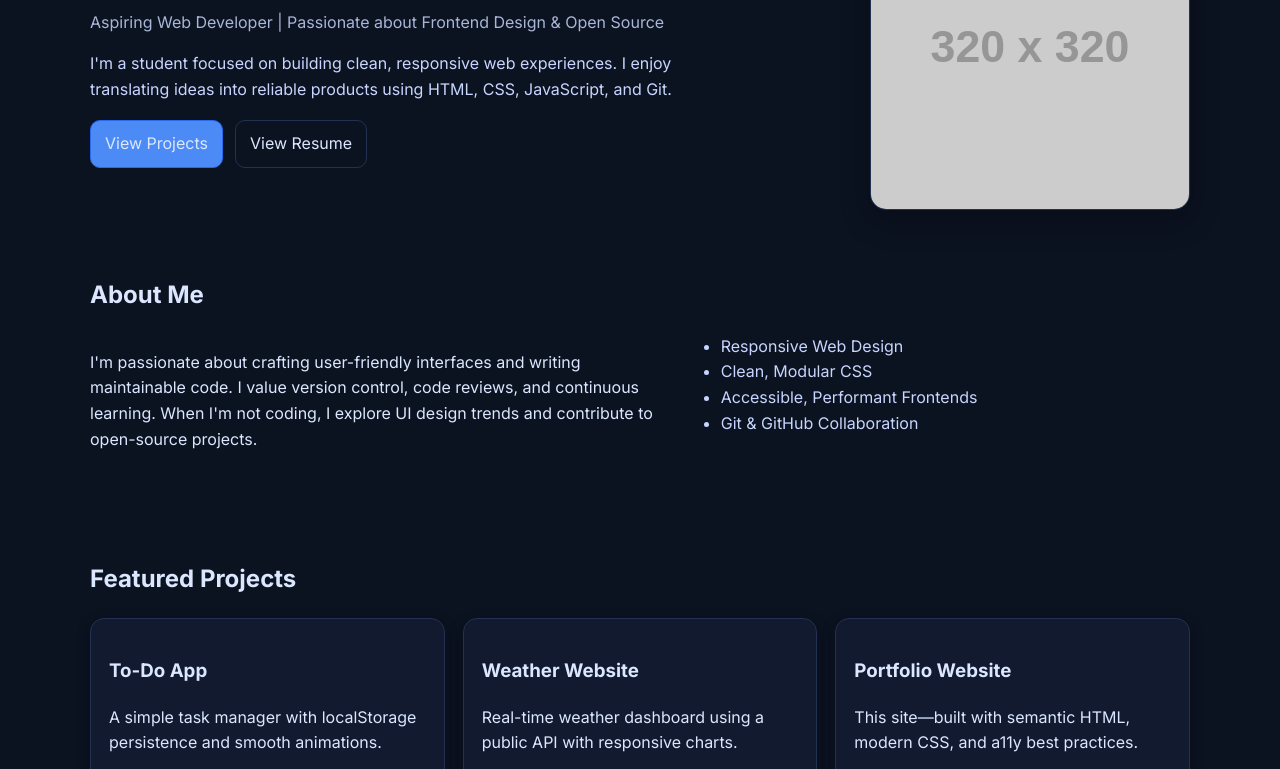
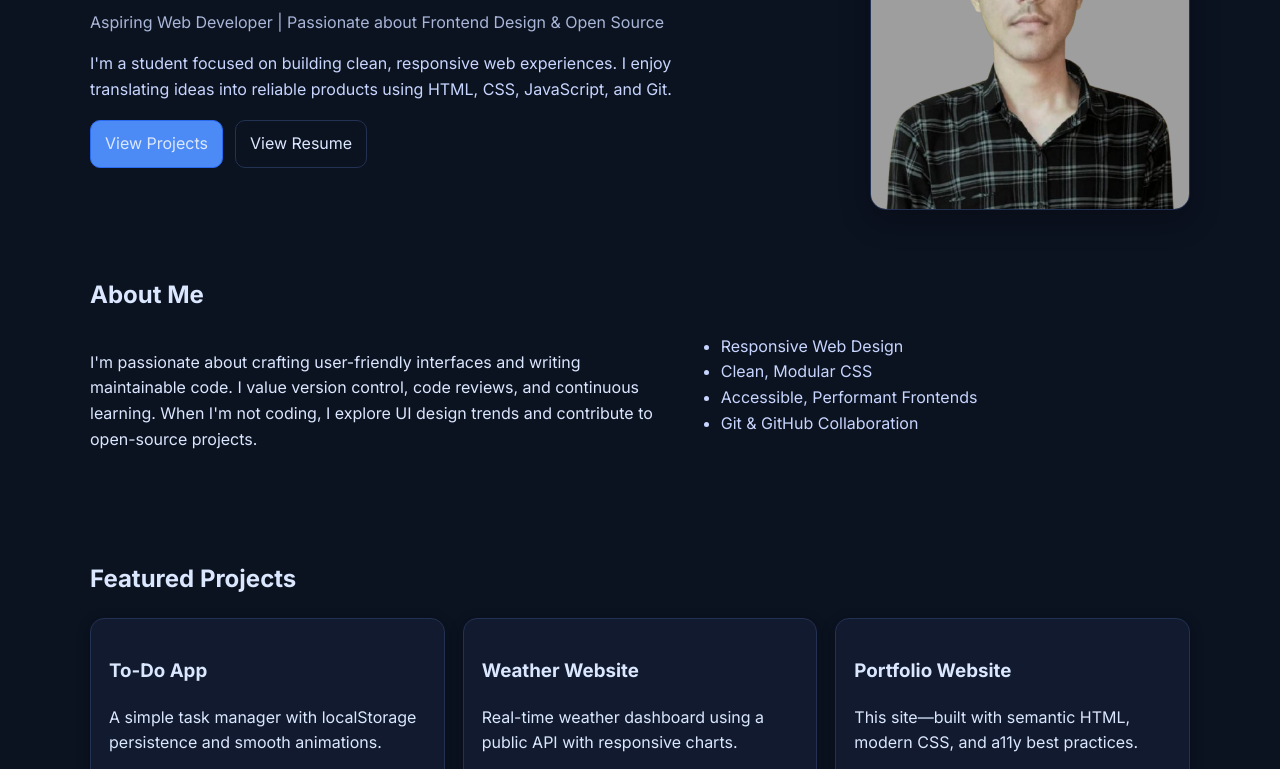
Before and after one commit to Rajnish026/RajnishSingh_PortfolioWebsite, a plain HTML site: page index.html in a window 1280 px wide. Shown: the part 221-990 px from the top of the page. Drawn offline with Linux system fonts and the light colour scheme; placeholder pictures from the web are drawn by us.

Commit message:
Add files via upload

```diff
--- a/index.html
+++ b/index.html
@@ -39,7 +39,7 @@
 				</div>
 			</div>
 			<div class="hero-media">
-				<img src="https://via.placeholder.com/320x320.png?text=Your+Photo" alt="Your Name profile" class="profile" />
+				<img src="/assets/images/profile.png" alt="Rajnish Singh profile" class="profile" />
 			</div>
 		</section>
 
```
Also changed, not shown: assets/images/profile.png (added).
